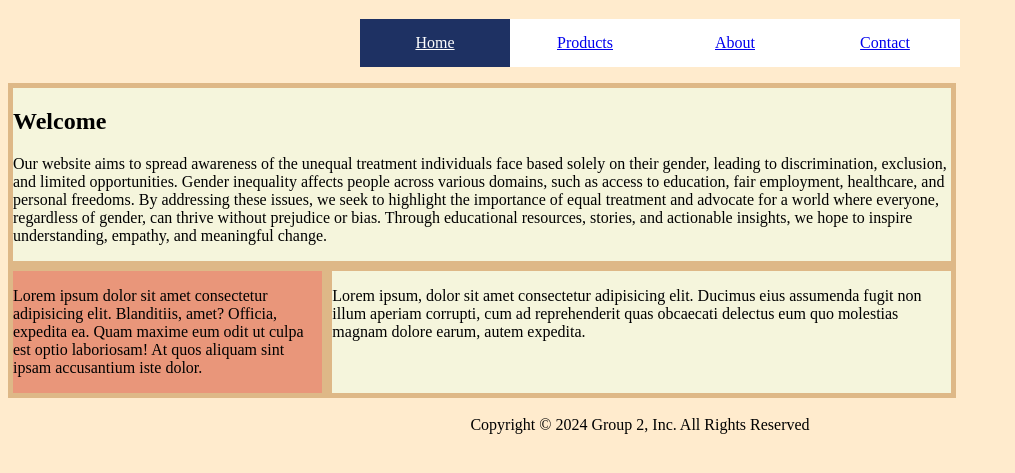
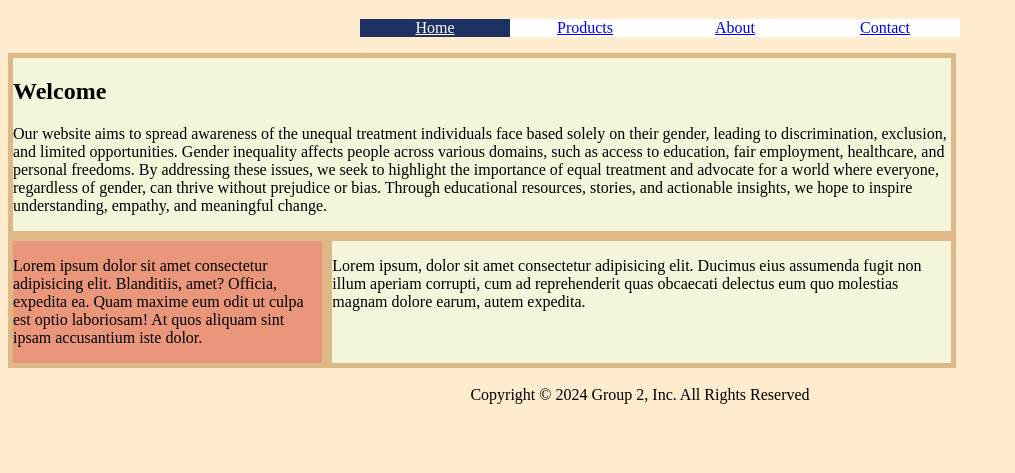
Before and after one commit to JillianneLirazan/CS3-2Q-G3-Proj, a plain HTML site: page index.html in a window 1280 px wide. Shown: the part 173-646 px from the top of the page, without its empty margins (0-1015 px from the left). Drawn offline with Linux system fonts and the light colour scheme.

Commit message:
Update stylesheet.css

```diff
--- a/stylesheet.css
+++ b/stylesheet.css
@@ -15,7 +15,7 @@ body {
          .nav-h3 a {
             display: block;
             background: white;
-            padding: 15px 20px;
+            padding: 0px 0px;
             text-align: center;
          }
 
```
